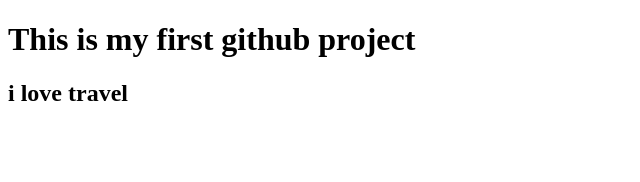
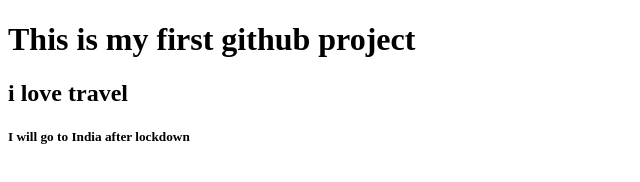
Before and after one commit to Sadman1999/Outint-with-Sadman, a plain HTML site: page index.html in a window 1280 px wide. Shown: the whole page, without its empty margins (0-640 px from the left). Drawn offline with Linux system fonts and the light colour scheme.

Commit message:
ok aggrement

```diff
--- a/index.html
+++ b/index.html
@@ -8,5 +8,6 @@
 <body>
     <h1>This is my first github project</h1>
     <h2>i love travel</h2>
+    <h5>I will go to India after lockdown</h5>
 </body>
 </html>
```
